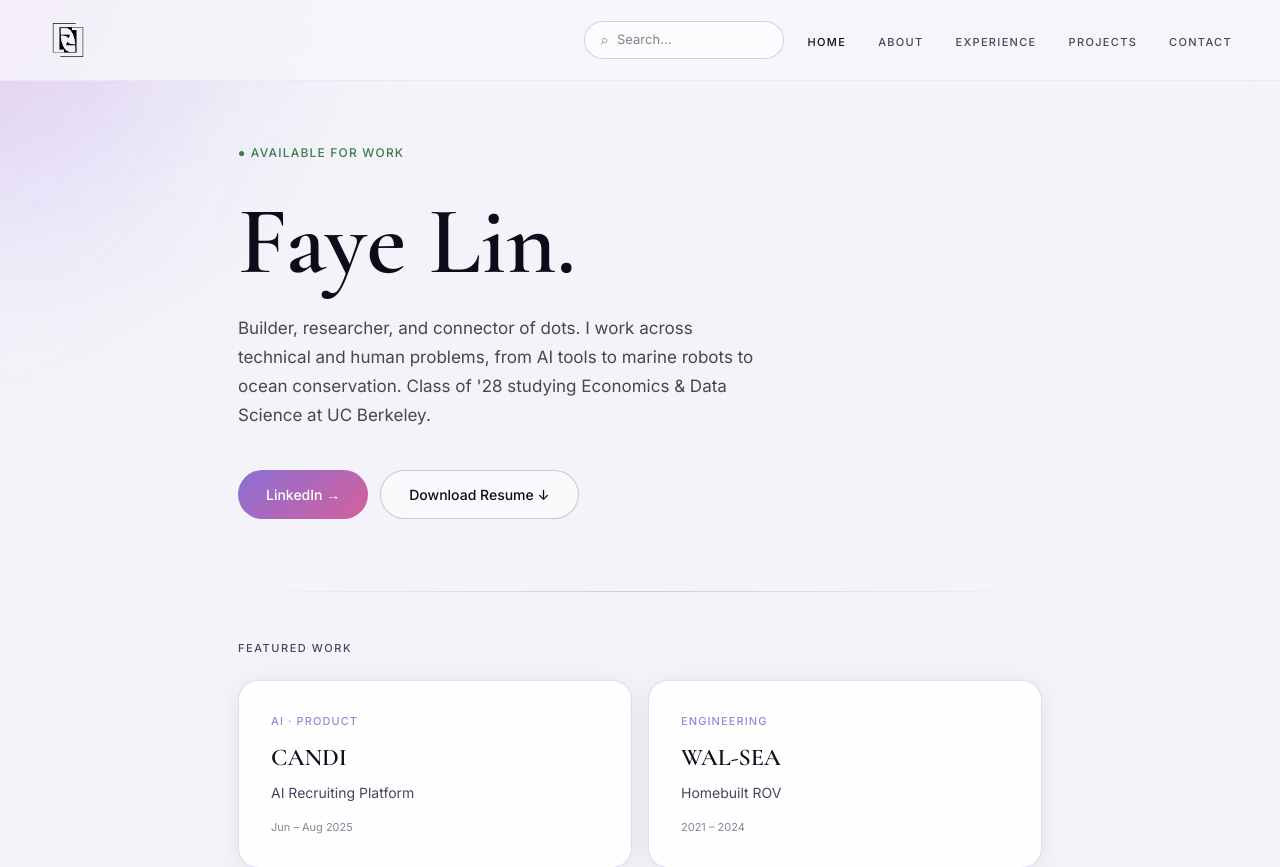
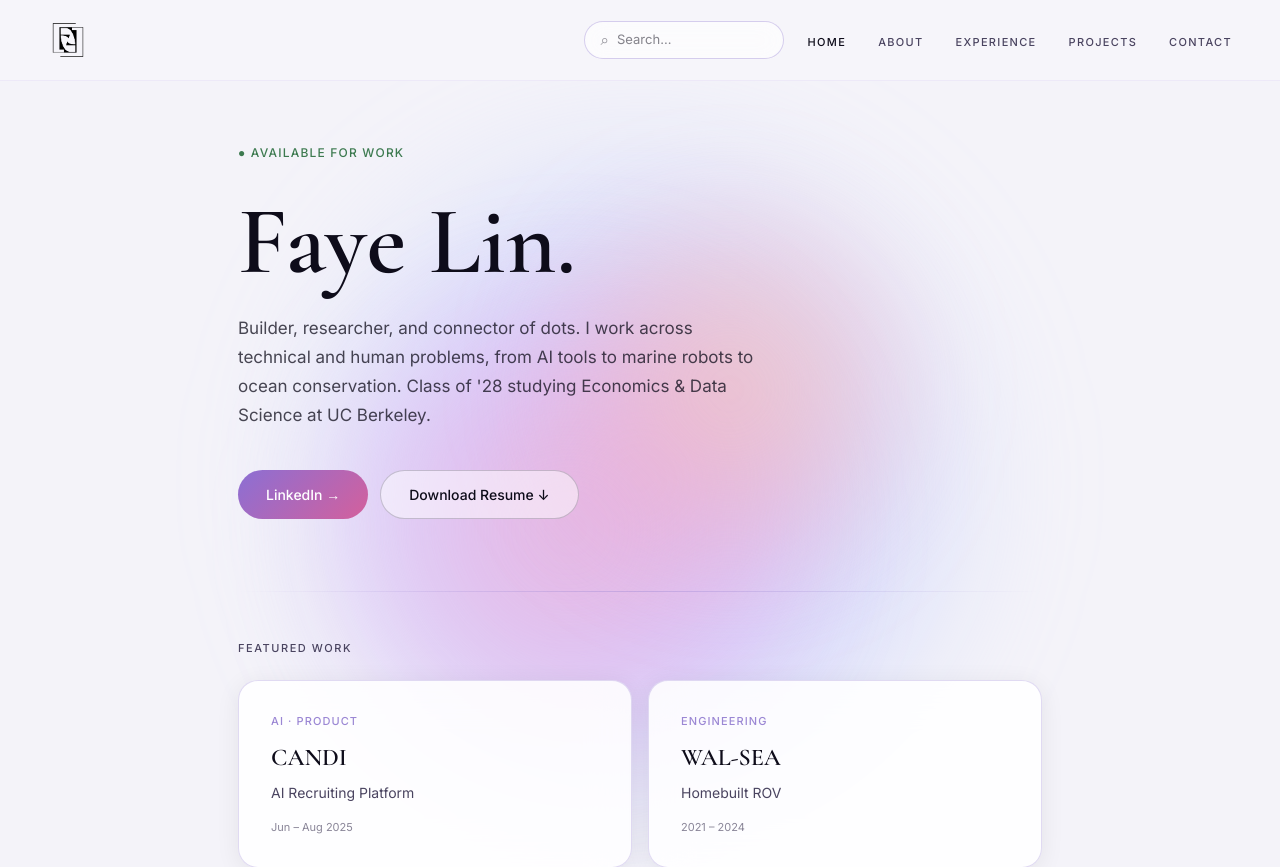
Before and after one commit to flinlabs/new-portfolio, a Next.js app: page / in a window 1280 px wide. Shown: the top 867 px of the page. Built offline with nearby package versions, Linux system fonts and the light colour scheme.

Commit message:
fixed blob animation conflict b/t js transform and css keyframes

```diff
--- a/components/Blob.tsx
+++ b/components/Blob.tsx
@@ -2,79 +2,85 @@
 import { useEffect, useRef } from "react"
 
 export default function Blob() {
-	const l1 = useRef<HTMLDivElement>(null)
-	const l2 = useRef<HTMLDivElement>(null)
-	const l3 = useRef<HTMLDivElement>(null)
+	const layer1 = useRef<HTMLDivElement>(null)
+	const layer2 = useRef<HTMLDivElement>(null)
+	const layer3 = useRef<HTMLDivElement>(null)
+	const mouse = useRef({ x: 0, y: 0 })
+	const cur1 = useRef({ x: 0, y: 0 })
+	const cur2 = useRef({ x: 0, y: 0 })
+	const cur3 = useRef({ x: 0, y: 0 })
+	const raf = useRef<number>(0)
 
 	useEffect(() => {
-		let x = window.innerWidth / 2
-		let y = window.innerHeight / 2
-		let x1 = x, y1 = y
-		let x2 = x, y2 = y
-		let x3 = x, y3 = y
+		if (typeof window !== "undefined") {
+			mouse.current = { x: window.innerWidth / 2, y: window.innerHeight * 0.6 }
+			cur1.current = { ...mouse.current }
+			cur2.current = { ...mouse.current }
+			cur3.current = { ...mouse.current }
+		}
 
-		const onMove = (e: MouseEvent) => { x = e.clientX; y = e.clientY }
+		const onMove = (e: MouseEvent) => {
+			mouse.current = { x: e.clientX, y: e.clientY }
+		}
+
+		const animate = () => {
+			cur1.current.x += (mouse.current.x - cur1.current.x) * 0.010
+			cur1.current.y += (mouse.current.y - cur1.current.y) * 0.010
+			cur2.current.x += (mouse.current.x - cur2.current.x) * 0.020
+			cur2.current.y += (mouse.current.y - cur2.current.y) * 0.020
+			cur3.current.x += (mouse.current.x - cur3.current.x) * 0.034
+			cur3.current.y += (mouse.current.y - cur3.current.y) * 0.034
+
+			if (layer1.current)
+				layer1.current.style.transform = `translate(${cur1.current.x}px, ${cur1.current.y}px)`
+			if (layer2.current)
+				layer2.current.style.transform = `translate(${cur2.current.x}px, ${cur2.current.y}px)`
+			if (layer3.current)
+				layer3.current.style.transform = `translate(${cur3.current.x}px, ${cur3.current.y}px)`
+
+			raf.current = requestAnimationFrame(animate)
+		}
+
 		window.addEventListener("mousemove", onMove)
-
-		let frame: number
-		const tick = () => {
-			x1 += (x - x1) * 0.010
-			y1 += (y - y1) * 0.010
-			x2 += (x - x2) * 0.020
-			y2 += (y - y2) * 0.020
-			x3 += (x - x3) * 0.034
-			y3 += (y - y3) * 0.034
-
-			if (l1.current) l1.current.style.transform = `translate(${x1}px, ${y1}px)`
-			if (l2.current) l2.current.style.transform = `translate(${x2}px, ${y2}px)`
-			if (l3.current) l3.current.style.transform = `translate(${x3}px, ${y3}px)`
-
-			frame = requestAnimationFrame(tick)
+		raf.current = requestAnimationFrame(animate)
+		return () => {
+			window.removeEventListener("mousemove", onMove)
+			cancelAnimationFrame(raf.current)
 		}
-		frame = requestAnimationFrame(tick)
-		return () => { window.removeEventListener("mousemove", onMove); cancelAnimationFrame(frame) }
 	}, [])
 
 	const base: React.CSSProperties = {
 		position: "fixed",
 		top: 0,
 		left: 0,
-		borderRadius: "50%",
-		filter: "blur(72px)",
-		opacity: 0.55,
 		pointerEvents: "none",
 		zIndex: 0,
-		animation: "blobPulse 8s ease-in-out infinite",
+		willChange: "transform",
 	}
 
 	return (
-		<div style={{ position: "fixed", inset: 0, zIndex: 0, pointerEvents: "none", overflow: "hidden" }}>
-			<div ref={l1} style={{
-				...base,
-				width: "700px",
-				height: "700px",
-				marginLeft: "-350px",
-				marginTop: "-350px",
-				background: "radial-gradient(circle, rgba(200,180,248,0.7), rgba(180,196,255,0.4), transparent 70%)",
-			}} />
-			<div ref={l2} style={{
-				...base,
-				width: "500px",
-				height: "500px",
-				marginLeft: "-320px",
-				marginTop: "-200px",
-				background: "radial-gradient(circle, rgba(245,168,208,0.6), rgba(224,168,245,0.35), transparent 70%)",
-				animationDelay: "-3s",
-			}} />
-			<div ref={l3} style={{
-				...base,
-				width: "380px",
-				height: "380px",
-				marginLeft: "-100px",
-				marginTop: "-280px",
-				background: "radial-gradient(circle, rgba(255,191,168,0.55), rgba(245,168,192,0.3), transparent 70%)",
-				animationDelay: "-5s",
-			}} />
-		</div>
+		<>
+			<div ref={layer1} style={{ ...base, width: "700px", height: "700px", marginLeft: "-350px", marginTop: "-350px" }}>
+				<div style={{
+					width: "100%", height: "100%", borderRadius: "50%",
+					background: "radial-gradient(circle, rgba(196,176,250,0.7) 0%, rgba(180,196,255,0.4) 50%, transparent 75%)",
+					filter: "blur(60px)",
+				}} />
+			</div>
+			<div ref={layer2} style={{ ...base, width: "500px", height: "500px", marginLeft: "-320px", marginTop: "-200px" }}>
+				<div style={{
+					width: "100%", height: "100%", borderRadius: "50%",
+					background: "radial-gradient(circle, rgba(245,168,208,0.65) 0%, rgba(224,168,245,0.35) 55%, transparent 78%)",
+					filter: "blur(55px)",
+				}} />
+			</div>
+			<div ref={layer3} style={{ ...base, width: "380px", height: "380px", marginLeft: "-100px", marginTop: "-280px" }}>
+				<div style={{
+					width: "100%", height: "100%", borderRadius: "50%",
+					background: "radial-gradient(circle, rgba(255,191,168,0.6) 0%, rgba(245,168,192,0.3) 55%, transparent 78%)",
+					filter: "blur(50px)",
+				}} />
+			</div>
+		</>
 	)
 }
```
